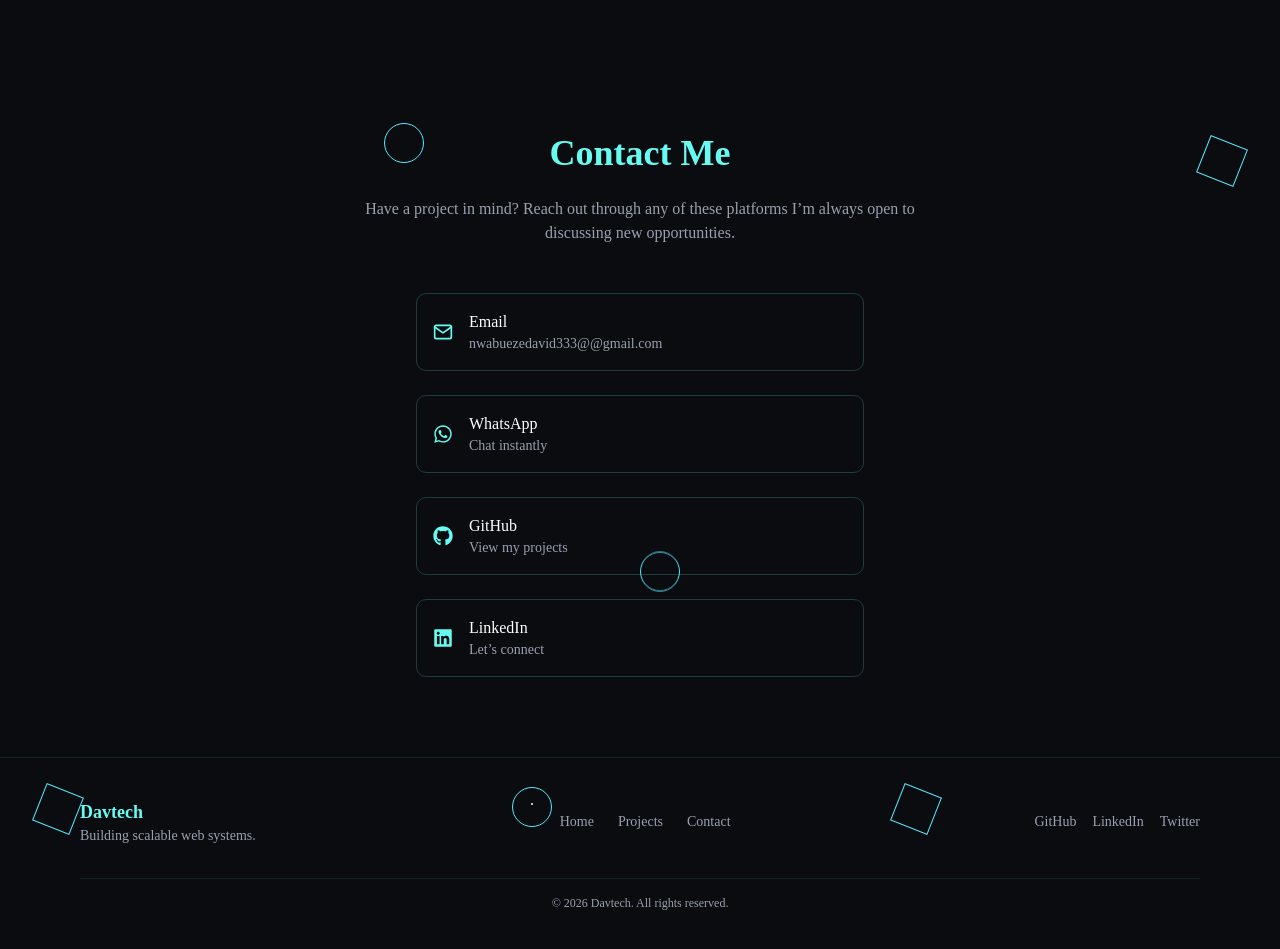
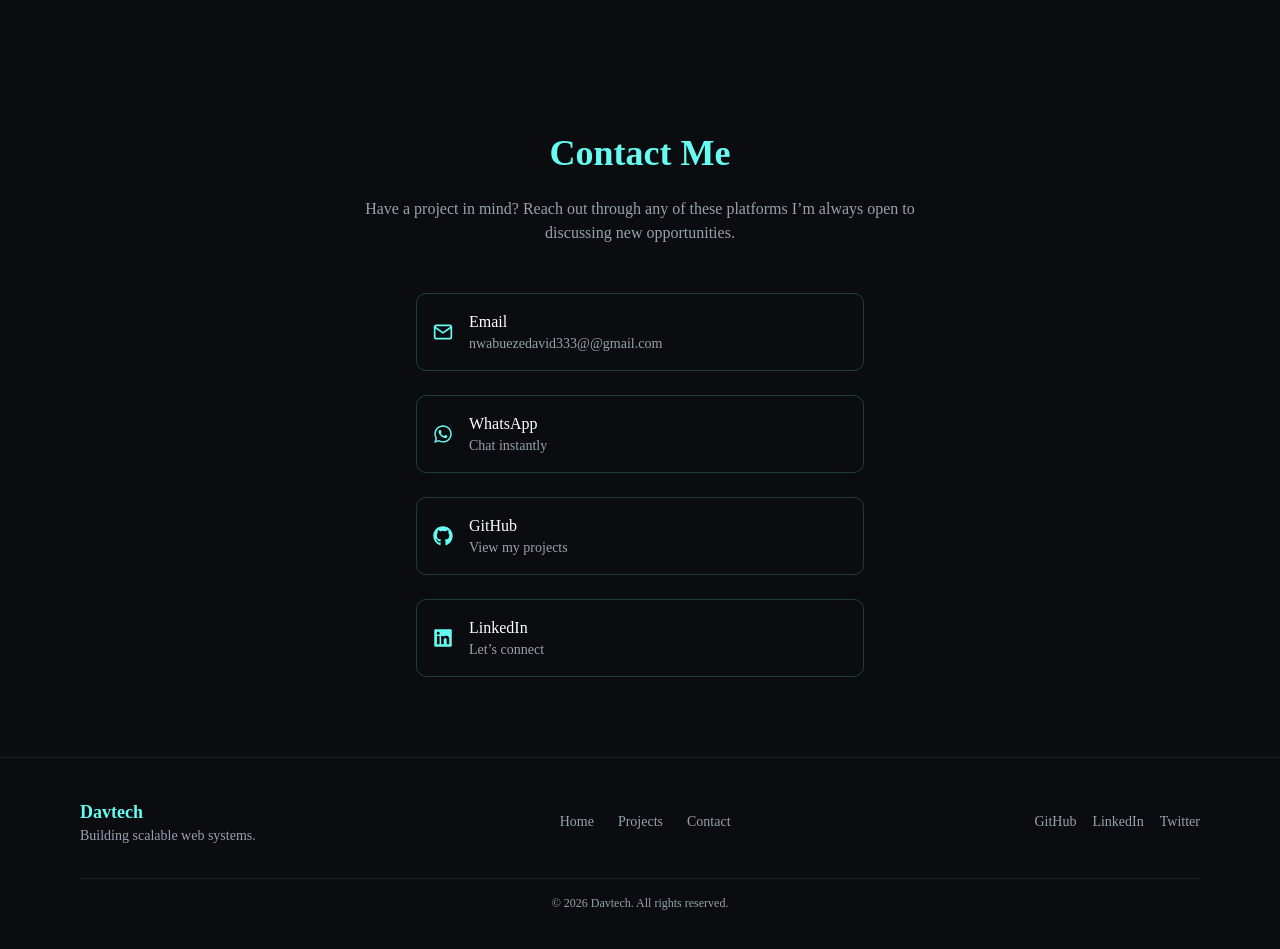
Before and after one commit to nwabuezedavid/davidnwabuezes, a Next.js app: page / in a window 1280 px wide. Shown: the part 4060-5009 px from the top of the page. Built offline with nearby package versions, Linux system fonts and the light colour scheme; a web font is replaced by a local one.

Commit message:
first commit

```diff
--- a/components/contact.tsx
+++ b/components/contact.tsx
@@ -10,7 +10,7 @@ export default function ContactList() {
       className="bg-[#0B0C10] relative text-white py-20 px-6 md:px-20 text-center"
     >
       {/* TITLE */}
-      <div className="absolute w-full left-0 h-full playwrite-light">
+      <div className="absolute w-full -z-10 left-0 h-full playwrite-light">
         <p className="border border-cyan-300 h-10 w-10 absolute top-2 animate-spin right-9.5 "></p>
         <p className="border border-cyan-300 h-10 w-10 absolute bottom-2 animate-spin left-9.5 max-md:top-[33%]"></p>
         <p className="border border-cyan-300 h-10 w-10 absolute bottom-2 animate-spin left-[70%] max-md:top-[30%]"></p>
@@ -29,7 +29,7 @@ export default function ContactList() {
       </p>
 
       {/* CONTACT LIST */}
-      <div className="flex z-50 flex-col items-center gap-6">
+      <div className="flex z-50!  flex-col items-center gap-6">
 
         {/* EMAIL */}
         <a
```
